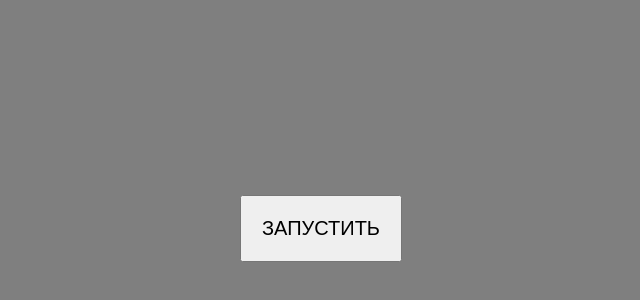
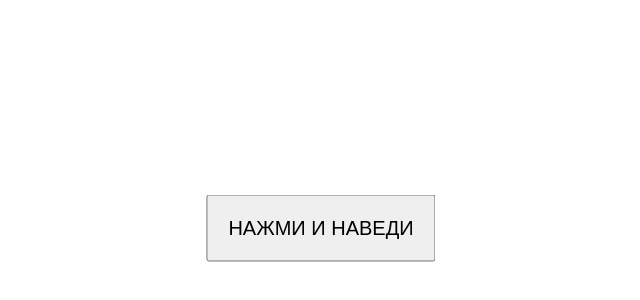
Before and after one commit to ombb1979-abk/ar-photo, a plain HTML site: page index.html in a window 1280 px wide. Shown: the part 172-472 px from the top of the page, without its empty margins (319-959 px from the left). Drawn offline with Linux system fonts and the light colour scheme.

Commit message:
Update index.html

```diff
--- a/index.html
+++ b/index.html
@@ -1,50 +1,33 @@
 <!DOCTYPE html>
 <html>
 <head>
-    <meta name="viewport" content="width=device-width, initial-scale=1, maximum-scale=1, user-scalable=no">
+    <meta name="viewport" content="width=device-width, initial-scale=1" />
     <meta name="apple-mobile-web-app-capable" content="yes">
     <script src="https://aframe.io/releases/1.4.2/aframe.min.js"></script>
     <script src="https://cdn.jsdelivr.net/npm/mind-ar@1.2.2/dist/mindar-image-aframe.prod.js"></script>
     <style>
         body { margin: 0; overflow: hidden; }
-        /* Скрываем само видео от глаз браузера */
         #arVideo { display: none; }
-        #overlay {
-            position: absolute; top: 0; left: 0; width: 100%; height: 100%;
-            background: rgba(0,0,0,0.5); z-index: 10;
-            display: flex; justify-content: center; align-items: center;
-        }
-        button { padding: 20px; font-size: 20px; cursor: pointer; }
-        .hidden { display: none; }
+        #btn { position: absolute; z-index: 99; top: 50%; left: 50%; transform: translate(-50%,-50%); padding: 20px; font-size: 20px; }
     </style>
 </head>
 <body>
-    <div id="overlay">
-        <button onclick="start()">ЗАПУСТИТЬ</button>
-    </div>
+    <button id="btn" onclick="run()">НАЖМИ И НАВЕДИ</button>
 
     <video id="arVideo" src="video-1.mp4" preload="auto" loop="true" crossorigin="anonymous" muted playsinline></video>
 
-    <a-scene mindar-image="imageTargetSrc: targets.mind; autoStart: false; uiScanning: no;"
-             embedded color-space="sRGB" renderer="colorManagement: true, physicallyCorrectLights"
-             vr-mode-ui="enabled: false" device-orientation-permission-ui="enabled: false">
-
+    <a-scene mindar-image="imageTargetSrc: targets.mind; autoStart: false; uiScanning: no;" embedded vr-mode-ui="enabled: false" device-orientation-permission-ui="enabled: false">
         <a-camera position="0 0 0" look-controls="enabled: false"></a-camera>
-
         <a-entity mindar-image-target="targetIndex: 0">
-            <a-video src="#arVideo" width="1" height="1.333" position="0 0 0"></a-video>
+            <a-video src="#arVideo" width="1" height="1.333"></a-video>
         </a-entity>
     </a-scene>
 
     <script>
-        function start() {
-            const video = document.getElementById('arVideo');
-            const sceneEl = document.querySelector('a-scene');
-            const overlay = document.getElementById('overlay');
-
-            video.play(); // Запуск видео в памяти
-            sceneEl.systems['mindar-image-system'].start(); // Запуск камеры
-            overlay.classList.add('hidden');
+        function run() {
+            document.getElementById('btn').style.display = 'none';
+            document.getElementById('arVideo').play();
+            document.querySelector('a-scene').systems['mindar-image-system'].start();
         }
     </script>
 </body>
```
